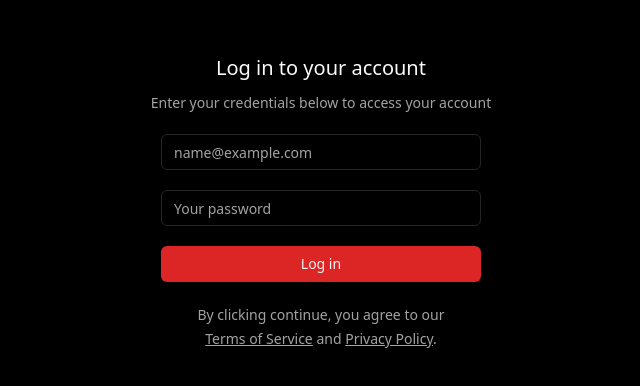
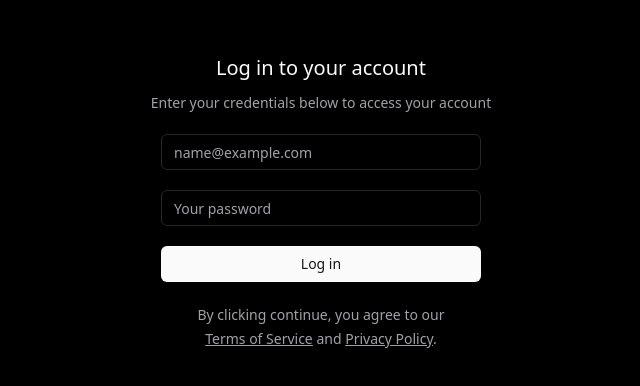
Before and after one commit to kleo-dev/klayrion, a Next.js app: page /login in a window 1280 px wide. Shown: the part 198-584 px from the top of the page, without its empty margins (319-959 px from the left). Built offline with nearby package versions, Linux system fonts and the light colour scheme.

Commit message:
dashboard

```diff
--- a/package.json
+++ b/package.json
@@ -10,6 +10,7 @@
     "test": "node test.mjs"
   },
   "dependencies": {
+    "@radix-ui/react-checkbox": "^1.1.4",
     "@radix-ui/react-dialog": "^1.1.6",
     "@radix-ui/react-label": "^2.1.2",
     "@radix-ui/react-separator": "^1.1.2",
--- a/src/app/dashboard/page.tsx
+++ b/src/app/dashboard/page.tsx
@@ -1,5 +1,9 @@
 import Engagement from '@/components/engagement';
+import Ideas from '@/components/ideas';
+import RecentPosts from '@/components/recentPosts';
 import { Calendar } from '@/components/ui/calendar';
+import { Card, CardContent, CardHeader, CardTitle } from '@/components/ui/card';
+import { Checkbox } from '@/components/ui/checkbox';
 
 import {
     SidebarProvider,
@@ -19,7 +23,7 @@ export default function Dashboard() {
                 </SidebarProvider>
             </div>
 
-            <div className="flex flex-1 flex-col p-6 px-10 h-max">
+            <div className="flex flex-1 flex-col p-6 px-5 md:px-10 h-max">
                 <div className="w-full">
                     <h1 className="text-3xl font-bold">Dashboard</h1>
                 </div>
@@ -40,6 +44,55 @@ export default function Dashboard() {
                         />
                     </div>
                 </div>
+
+                <div className="w-full mt-5 flex gap-5">
+                    <div className="flex flex-col w-max gap-5">
+                        <Ideas
+                            ideas={[
+                                {
+                                    idea: 'The recent Linus tech tips drama',
+                                    checked: true,
+                                },
+                                { idea: 'Code reviews', checked: false },
+                                {
+                                    idea: 'How to build charts in react',
+                                    checked: false,
+                                },
+                            ]}
+                        />
+                        <Ideas
+                            ideas={[
+                                {
+                                    idea: 'The recent Linus tech tips drama',
+                                    checked: true,
+                                },
+                                { idea: 'Code reviews', checked: false },
+                                {
+                                    idea: 'How to build charts in react',
+                                    checked: false,
+                                },
+                            ]}
+                        />
+                    </div>
+                    <RecentPosts
+                        posts={[
+                            {
+                                platform: 'x',
+                                name: 'Leo Codes',
+                                username: 'leo.codes',
+                                content:
+                                    "The linus tech tips drama is complex, don't know who to blame, they should try to figure this out privately",
+                            },
+                            {
+                                platform: 'x',
+                                name: 'Leo Codes',
+                                username: 'leo.codes',
+                                content:
+                                    "Hello, world",
+                            },
+                        ]}
+                    />
+                </div>
             </div>
         </div>
     );
--- a/src/app/globals.css
+++ b/src/app/globals.css
@@ -9,24 +9,24 @@ body {
 @layer base {
     :root {
         --background: 0 0% 100%;
-        --foreground: 0 0% 3.9%;
+        --foreground: 240 10% 3.9%;
         --card: 0 0% 100%;
-        --card-foreground: 0 0% 3.9%;
+        --card-foreground: 240 10% 3.9%;
         --popover: 0 0% 100%;
-        --popover-foreground: 0 0% 3.9%;
-        --primary: 0 72.2% 50.6%;
-        --primary-foreground: 0 85.7% 97.3%;
-        --secondary: 0 0% 96.1%;
-        --secondary-foreground: 0 0% 9%;
-        --muted: 0 0% 96.1%;
-        --muted-foreground: 0 0% 45.1%;
-        --accent: 0 0% 96.1%;
-        --accent-foreground: 0 0% 9%;
+        --popover-foreground: 240 10% 3.9%;
+        --primary: 240 5.9% 10%;
+        --primary-foreground: 0 0% 98%;
+        --secondary: 240 4.8% 95.9%;
+        --secondary-foreground: 240 5.9% 10%;
+        --muted: 240 4.8% 95.9%;
+        --muted-foreground: 240 3.8% 46.1%;
+        --accent: 240 4.8% 95.9%;
+        --accent-foreground: 240 5.9% 10%;
         --destructive: 0 84.2% 60.2%;
         --destructive-foreground: 0 0% 98%;
-        --border: 0 0% 89.8%;
-        --input: 0 0% 89.8%;
-        --ring: 0 72.2% 50.6%;
+        --border: 240 5.9% 90%;
+        --input: 240 5.9% 90%;
+        --ring: 240 5.9% 10%;
         --radius: 0.5rem;
         --chart-1: 12 76% 61%;
         --chart-2: 173 58% 39%;
@@ -36,25 +36,25 @@ body {
     }
 
     .dark {
-        --background: 0 0% 3.9%;
+        --background: 240 10% 3.9%;
         --foreground: 0 0% 98%;
-        --card: 0 0% 3.9%;
+        --card: 240 10% 3.9%;
         --card-foreground: 0 0% 98%;
-        --popover: 0 0% 3.9%;
+        --popover: 240 10% 3.9%;
         --popover-foreground: 0 0% 98%;
-        --primary: 0 72.2% 50.6%;
-        --primary-foreground: 0 85.7% 97.3%;
-        --secondary: 0 0% 14.9%;
+        --primary: 0 0% 98%;
+        --primary-foreground: 240 5.9% 10%;
+        --secondary: 240 3.7% 15.9%;
         --secondary-foreground: 0 0% 98%;
-        --muted: 0 0% 14.9%;
-        --muted-foreground: 0 0% 63.9%;
-        --accent: 0 0% 14.9%;
+        --muted: 240 3.7% 15.9%;
+        --muted-foreground: 240 5% 64.9%;
+        --accent: 240 3.7% 15.9%;
         --accent-foreground: 0 0% 98%;
         --destructive: 0 62.8% 30.6%;
         --destructive-foreground: 0 0% 98%;
-        --border: 0 0% 14.9%;
-        --input: 0 0% 14.9%;
-        --ring: 0 72.2% 50.6%;
+        --border: 240 3.7% 15.9%;
+        --input: 240 3.7% 15.9%;
+        --ring: 240 4.9% 83.9%;
         --chart-1: 220 70% 50%;
         --chart-2: 160 60% 45%;
         --chart-3: 30 80% 55%;
--- /dev/null
+++ b/src/components/ideas.tsx
@@ -0,0 +1,36 @@
+'use client';
+
+import { Checkbox } from './ui/checkbox';
+import { Card, CardContent, CardHeader, CardTitle } from './ui/card';
+
+export default function Ideas({
+    ideas,
+}: {
+    ideas: { idea: string; checked: boolean }[];
+}) {
+    return (
+        <Card className="pb-4">
+            <CardHeader>
+                <CardTitle>Daily content Ideas</CardTitle>
+            </CardHeader>
+
+            <CardContent className="w-[400px] h-[100px] flex gap-5 flex-col">
+                {ideas.map(({ idea, checked }, i) => (
+                    <div className="flex space-x-2" key={i}>
+                        <Checkbox
+                            id="terms"
+                            onClick={(e) => e.preventDefault()}
+                            checked={checked}
+                        />
+                        <label
+                            htmlFor="terms"
+                            className="text-lg font-medium leading-none peer-disabled:cursor-not-allowed peer-disabled:opacity-70"
+                        >
+                            {idea}
+                        </label>
+                    </div>
+                ))}
+            </CardContent>
+        </Card>
+    );
+}
--- /dev/null
+++ b/src/components/recentPosts.tsx
@@ -0,0 +1,44 @@
+import { PlatformKind } from '@/utils';
+import { Card, CardContent, CardHeader, CardTitle } from './ui/card';
+
+export default function RecentPosts({
+    posts,
+}: {
+    posts: {
+        platform: PlatformKind;
+        name: string;
+        username: string;
+        content: string;
+    }[];
+}) {
+    return (
+        <Card className="flex flex-col flex-grow">
+            <CardHeader>
+                <CardTitle>Recent posts</CardTitle>
+            </CardHeader>
+
+            <CardContent className="w-full flex flex-col gap-5">
+                {posts.map((post, i) => (
+                    <div
+                        key={i}
+                        className="flex-1 flex flex-col w-full border p-3 rounded-xl"
+                    >
+                        <div className="relative">
+                            <div className="flex items-center w-full">
+                                <img
+                                    src="/pfp"
+                                    alt="PFP"
+                                    className="size-12 rounded-full"
+                                />
+                                <p className="ml-4">{post.name}</p>
+                            </div>
+                        </div>
+                        <div className="w-full mt-2">
+                            <p>{post.content}</p>
+                        </div>
+                    </div>
+                ))}
+            </CardContent>
+        </Card>
+    );
+}
--- /dev/null
+++ b/src/components/ui/checkbox.tsx
@@ -0,0 +1,30 @@
+"use client"
+
+import * as React from "react"
+import * as CheckboxPrimitive from "@radix-ui/react-checkbox"
+import { Check } from "lucide-react"
+
+import { cn } from "@/lib/utils"
+
+const Checkbox = React.forwardRef<
+  React.ElementRef<typeof CheckboxPrimitive.Root>,
+  React.ComponentPropsWithoutRef<typeof CheckboxPrimitive.Root>
+>(({ className, ...props }, ref) => (
+  <CheckboxPrimitive.Root
+    ref={ref}
+    className={cn(
+      "peer h-4 w-4 shrink-0 rounded-sm border border-primary shadow focus-visible:outline-none focus-visible:ring-1 focus-visible:ring-ring disabled:cursor-not-allowed disabled:opacity-50 data-[state=checked]:bg-primary data-[state=checked]:text-primary-foreground",
+      className
+    )}
+    {...props}
+  >
+    <CheckboxPrimitive.Indicator
+      className={cn("flex items-center justify-center text-current")}
+    >
+      <Check className="h-4 w-4" />
+    </CheckboxPrimitive.Indicator>
+  </CheckboxPrimitive.Root>
+))
+Checkbox.displayName = CheckboxPrimitive.Root.displayName
+
+export { Checkbox }
--- a/src/utils.ts
+++ b/src/utils.ts
@@ -7,8 +7,10 @@ export function generateUrlSafeString(length = 16) {
     return Array.from(array, (byte) => chars[byte % chars.length]).join('');
 }
 
+export type PlatformKind = 'x';
+
 export interface Platform {
-    platform: 'x';
+    platform: PlatformKind;
     token: string;
     secret: string;
 }
```
Also changed, not shown: 1 other file (tests, documents, lock files or other folders).
